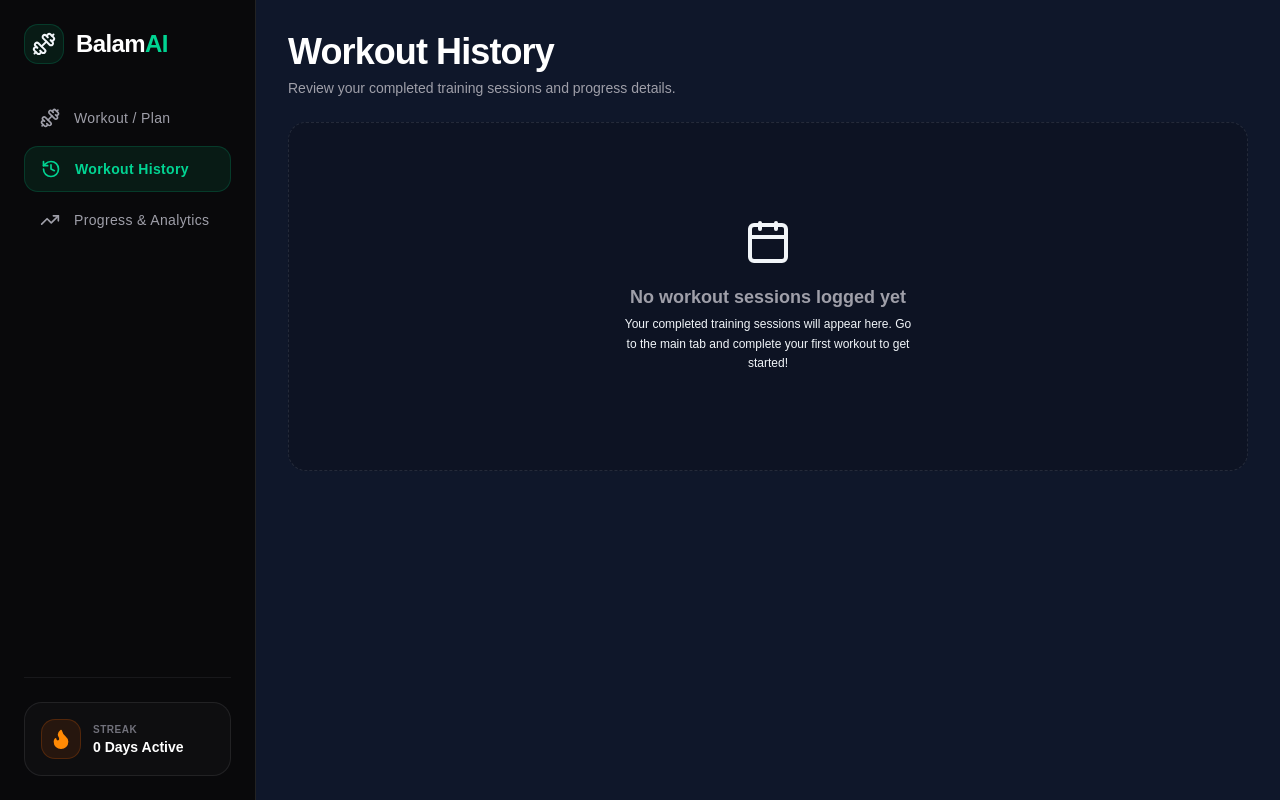
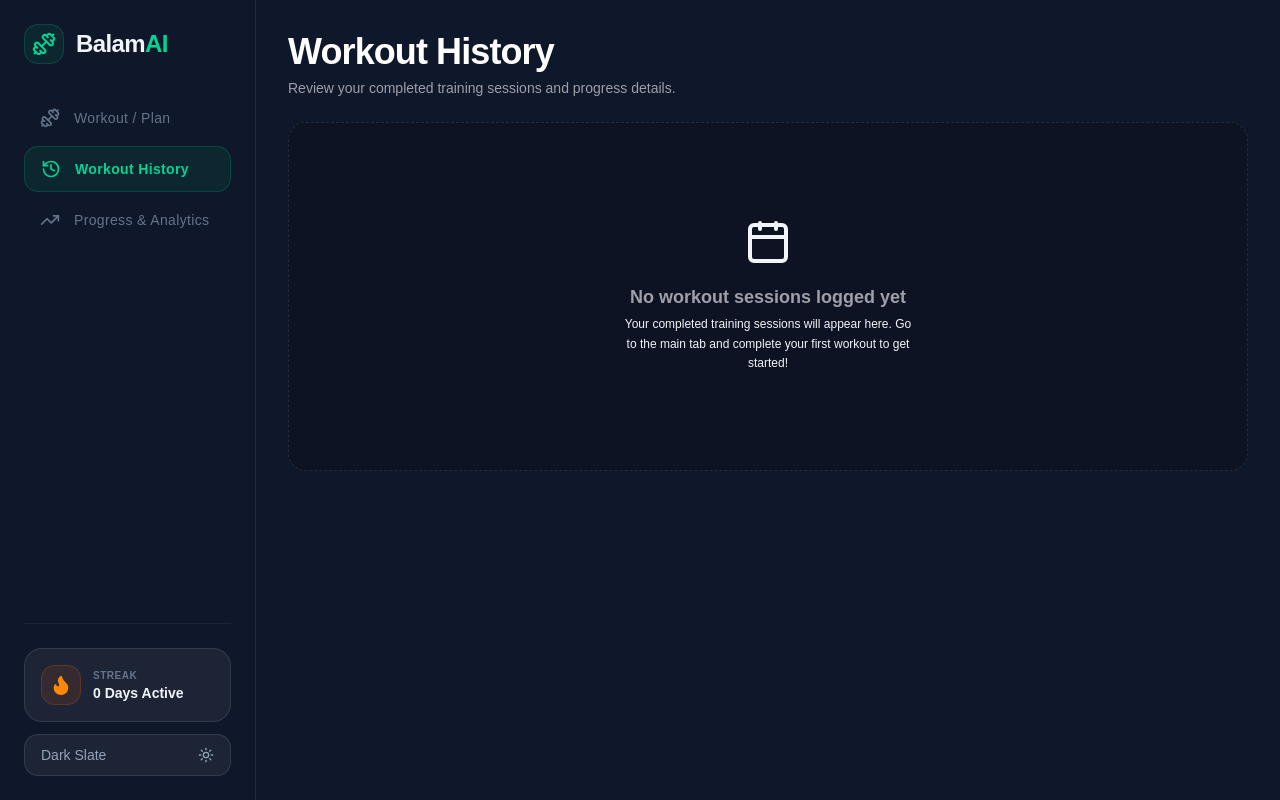
Before and after one commit to unniprem/BalamAI, a React (Vite) app: page /BalamAI/history in a window 1280 px wide. Built offline with nearby package versions, Linux system fonts and the light colour scheme.

Commit message:
feat: add theme toggle to mobile top bar and desktop sidebar

```diff
--- a/src/components/Navigation.jsx
+++ b/src/components/Navigation.jsx
@@ -1,26 +1,39 @@
 import { Link, useLocation } from "react-router-dom";
-import { Dumbbell, History, TrendingUp, Flame } from "lucide-react";
+import { Dumbbell, History, TrendingUp, Flame, Sun, Moon } from "lucide-react";
 import { loadSettings } from "../lib/storage";
+import { useTheme } from "../context/ThemeContext";
 
 export function MobileTopBar() {
   const settings = loadSettings();
   const streak = settings.streak || 0;
+  const { theme, toggleTheme } = useTheme();
 
   return (
-    <header className="sticky top-0 z-40 flex h-16 w-full items-center justify-between border-b border-zinc-800 bg-zinc-950/80 px-4 backdrop-blur-md md:hidden">
+    <header className="sticky top-0 z-40 flex h-16 w-full items-center justify-between border-b border-app-nav-border bg-app-nav/80 px-4 backdrop-blur-md md:hidden transition-colors duration-300">
       <div className="flex items-center gap-2">
         <div className="flex h-9 w-9 items-center justify-center rounded-xl bg-emerald-500/10 text-emerald-400">
           <Dumbbell className="h-5 w-5" />
         </div>
-        <span className="font-sans text-xl font-bold tracking-tight text-white">
+        <span className="font-sans text-xl font-bold tracking-tight text-app-text">
           Balam<span className="text-emerald-400">AI</span>
         </span>
       </div>
 
-      {/* Active Streak Badge */}
-      <div className="flex items-center gap-1 rounded-full bg-orange-500/10 px-3 py-1 text-xs font-semibold text-orange-400 border border-orange-500/20 animate-pulse">
-        <Flame className="h-3.5 w-3.5 fill-orange-400" />
-        <span>{streak} Day Streak</span>
+      <div className="flex items-center gap-2">
+        {/* Active Streak Badge */}
+        <div className="flex items-center gap-1 rounded-full bg-orange-500/10 px-3 py-1 text-xs font-semibold text-orange-400 border border-orange-500/20 animate-pulse">
+          <Flame className="h-3.5 w-3.5 fill-orange-400" />
+          <span>{streak} Day Streak</span>
+        </div>
+
+        {/* Theme Toggle */}
+        <button
+          onClick={toggleTheme}
+          aria-label="Toggle theme"
+          className="flex h-8 w-8 items-center justify-center rounded-lg border border-app-border bg-app-surface text-app-text-2 hover:text-app-text hover:bg-app-hover transition-all duration-200"
+        >
+          {theme === "dark" ? <Sun className="h-4 w-4" /> : <Moon className="h-4 w-4" />}
+        </button>
       </div>
     </header>
   );
@@ -37,7 +50,7 @@ export function MobileBottomNav() {
   ];
 
   return (
-    <nav className="fixed bottom-0 left-0 right-0 z-40 flex h-16 w-full items-center justify-around border-t border-zinc-800 bg-zinc-950/90 px-2 pb-safe backdrop-blur-md md:hidden">
+    <nav className="fixed bottom-0 left-0 right-0 z-40 flex h-16 w-full items-center justify-around border-t border-app-nav-border bg-app-nav/90 px-2 pb-safe backdrop-blur-md md:hidden transition-colors duration-300">
       {navItems.map((item) => {
         const Icon = item.icon;
         const isActive = currentPath === item.path || (item.path !== "/" && currentPath.startsWith(item.path));
@@ -49,7 +62,7 @@ export function MobileBottomNav() {
             className={`flex flex-col items-center justify-center gap-1 py-1 px-3 rounded-xl transition-all duration-300 ${
               isActive
                 ? "text-emerald-400 font-medium scale-105"
-                : "text-zinc-400 hover:text-zinc-200"
+                : "text-app-text-3 hover:text-app-text-2"
             }`}
           >
             <Icon className="h-5.5 w-5.5" />
@@ -66,6 +79,7 @@ export function DesktopSidebar() {
   const currentPath = location.pathname;
   const settings = loadSettings();
   const streak = settings.streak || 0;
+  const { theme, toggleTheme } = useTheme();
 
   const navItems = [
     { label: "Workout / Plan", path: "/", icon: Dumbbell },
@@ -74,13 +88,13 @@ export function DesktopSidebar() {
   ];
 
   return (
-    <aside className="hidden h-screen w-64 flex-col border-r border-zinc-850 bg-zinc-950 p-6 md:flex sticky top-0">
+    <aside className="hidden h-screen w-64 flex-col border-r border-app-nav-border bg-app-nav p-6 md:flex sticky top-0 transition-colors duration-300">
       {/* Brand Header */}
       <div className="mb-8 flex items-center gap-3">
-        <div className="flex h-10 w-10 items-center justify-center rounded-xl bg-emerald-500/10 text-emerald-450 border border-emerald-500/20">
+        <div className="flex h-10 w-10 items-center justify-center rounded-xl bg-emerald-500/10 text-emerald-400 border border-emerald-500/20">
           <Dumbbell className="h-6 w-6" />
         </div>
-        <span className="font-sans text-2xl font-bold tracking-tight text-white">
+        <span className="font-sans text-2xl font-bold tracking-tight text-app-text">
           Balam<span className="text-emerald-400">AI</span>
         </span>
       </div>
@@ -98,27 +112,37 @@ export function DesktopSidebar() {
               className={`group flex items-center gap-3.5 px-4 py-3 rounded-xl transition-all duration-300 ${
                 isActive
                   ? "bg-emerald-500/10 text-emerald-400 font-semibold border border-emerald-500/20"
-                  : "text-zinc-400 hover:bg-zinc-900/60 hover:text-zinc-200"
+                  : "text-app-text-3 hover:bg-app-hover hover:text-app-text-2"
               }`}
             >
-              <Icon className={`h-5 w-5 transition-transform group-hover:scale-105 duration-300 ${isActive ? "text-emerald-400" : "text-zinc-400"}`} />
+              <Icon className={`h-5 w-5 transition-transform group-hover:scale-105 duration-300 ${isActive ? "text-emerald-400" : "text-app-text-3"}`} />
               <span className="text-sm tracking-wide">{item.label}</span>
             </Link>
           );
         })}
       </nav>
 
-      {/* Footer / Streak Badge */}
-      <div className="mt-auto pt-6 border-t border-zinc-900">
-        <div className="flex items-center gap-3 rounded-2xl bg-zinc-900/40 p-4 border border-zinc-800/80">
+      {/* Footer: Streak + Theme Toggle */}
+      <div className="mt-auto pt-6 border-t border-app-border-subtle space-y-3">
+        <div className="flex items-center gap-3 rounded-2xl bg-app-surface p-4 border border-app-border">
           <div className="flex h-10 w-10 items-center justify-center rounded-xl bg-orange-500/10 text-orange-400 border border-orange-500/20">
             <Flame className="h-5.5 w-5.5 fill-orange-400 animate-pulse" />
           </div>
           <div>
-            <div className="text-[10px] uppercase tracking-wider text-zinc-500 font-semibold">Streak</div>
-            <div className="text-sm font-bold text-white">{streak} Days Active</div>
+            <div className="text-[10px] uppercase tracking-wider text-app-text-3 font-semibold">Streak</div>
+            <div className="text-sm font-bold text-app-text">{streak} Days Active</div>
           </div>
         </div>
+
+        {/* Theme Toggle */}
+        <button
+          onClick={toggleTheme}
+          aria-label="Toggle theme"
+          className="flex w-full items-center justify-between rounded-xl border border-app-border bg-app-surface px-4 py-2.5 text-sm font-medium text-app-text-2 hover:text-app-text hover:bg-app-hover transition-all duration-200"
+        >
+          <span>{theme === "dark" ? "Dark Slate" : "Clean White"}</span>
+          {theme === "dark" ? <Sun className="h-4 w-4" /> : <Moon className="h-4 w-4" />}
+        </button>
       </div>
     </aside>
   );
```
